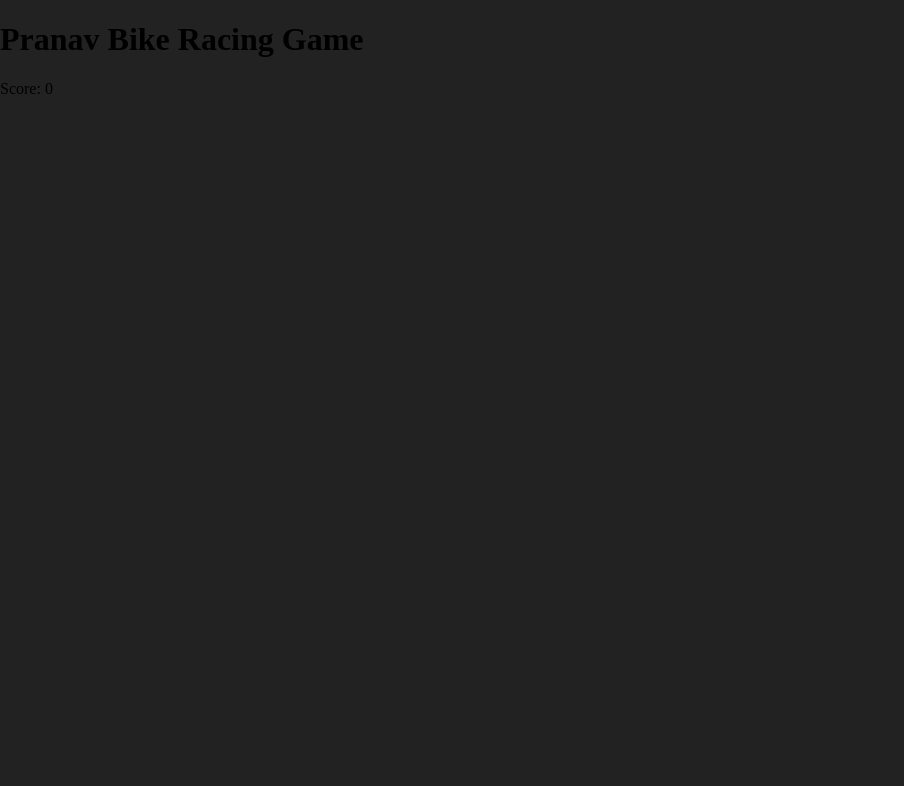
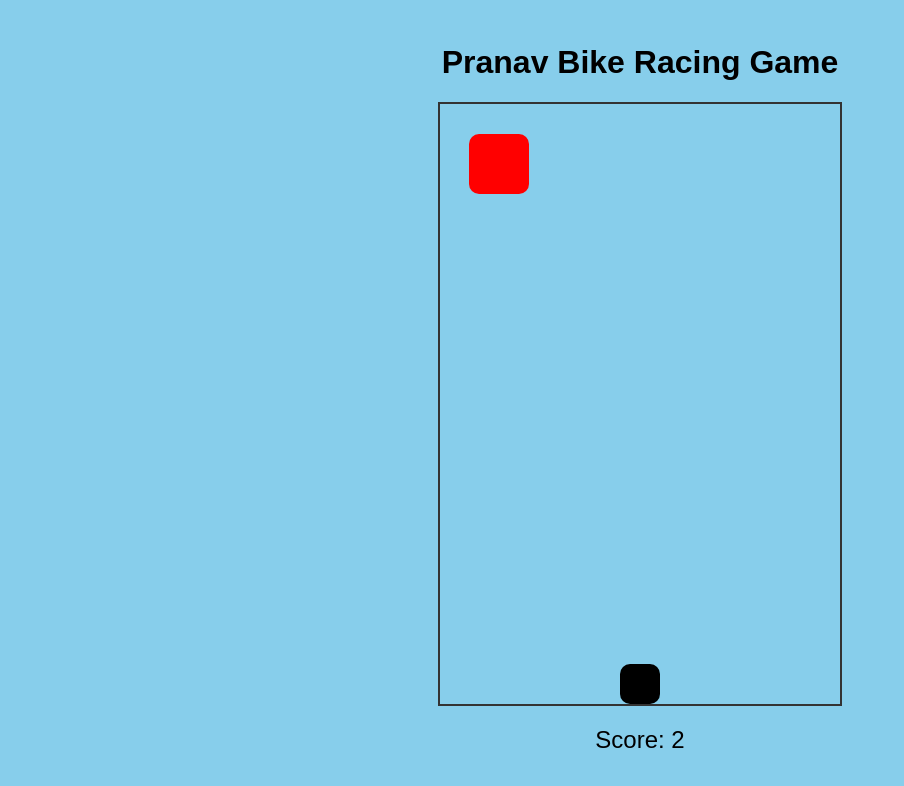
Before and after one commit to achsulav/webapp, a plain HTML site: page index.html in a window 1280 px wide. Shown: the whole page, without its empty margins (0-904 px from the left). Drawn offline with Linux system fonts and the light colour scheme.

Commit message:
Update style.css

```diff
--- a/style.css
+++ b/style.css
@@ -1,18 +1,44 @@
-body, html {
+body {
+    display: flex;
+    flex-direction: column;
+    align-items: center;
+    justify-content: center;
+    height: 100vh;
     margin: 0;
-    padding: 0;
-    overflow: hidden;
-    background-color: #222;
+    font-family: Arial, sans-serif;
+    background-color: #87CEEB;
 }
 
-.game-container {
-    display: flex;
-    justify-content: center;
-    align-items: center;
-    height: 100vh;
+#game-container {
+    position: relative;
+    width: 400px;
+    height: 600px;
+    background-color: #87CEEB;
+    border: 2px solid #333;
+    overflow: hidden;
 }
 
-canvas {
-    background-color: #333;
-    border: 2px solid #fff;
+#bike {
+    position: absolute;
+    width: 40px;
+    height: 40px;
+    background-color: black;
+    bottom: 0;
+    left: 180px;
+    border-radius: 10px;
 }
+
+#obstacle {
+    position: absolute;
+    width: 60px;
+    height: 60px;
+    background-color: red;
+    top: 0;
+    left: Math.floor(Math.random() * 340) + "px";
+    border-radius: 10px;
+}
+
+p {
+    font-size: 1.5rem;
+    margin-top: 20px;
+}
```
